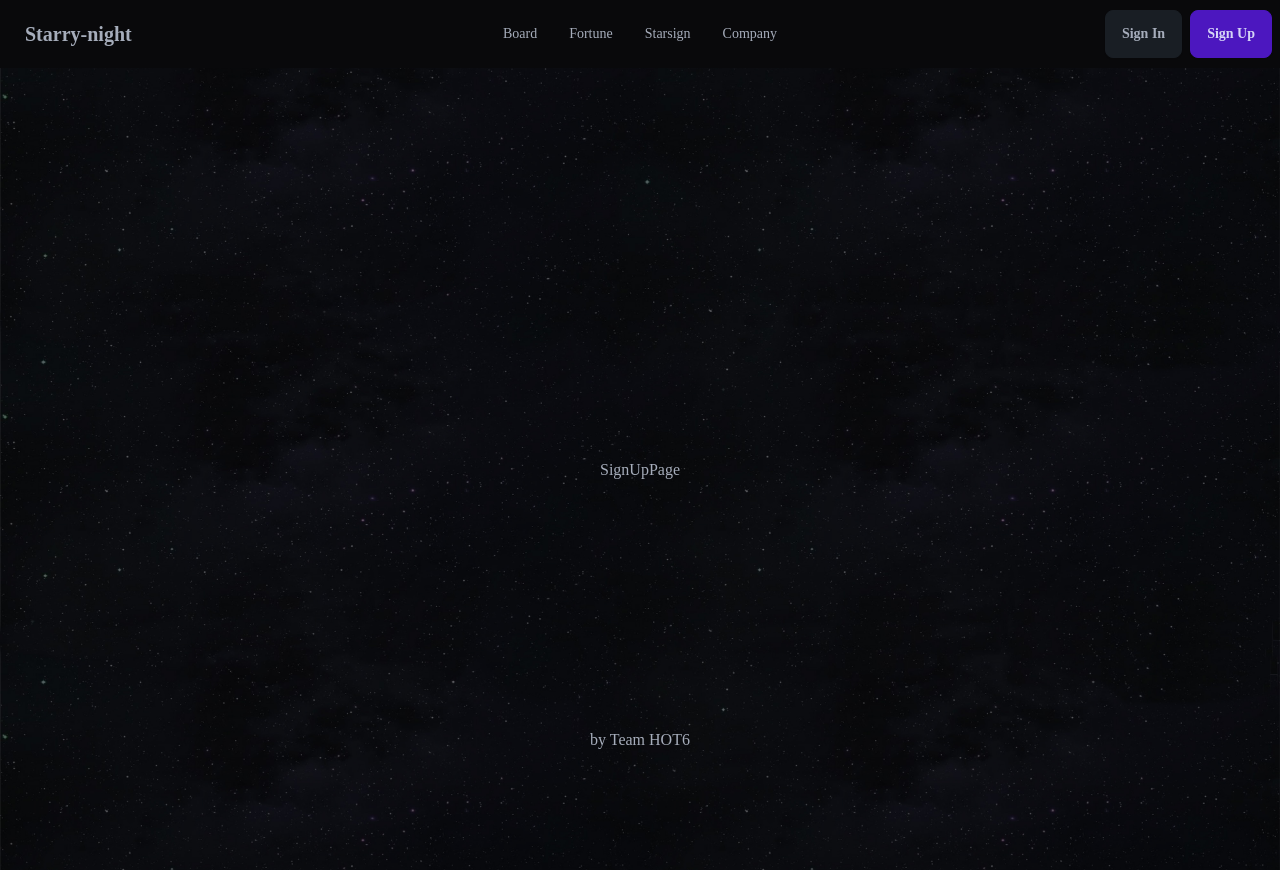
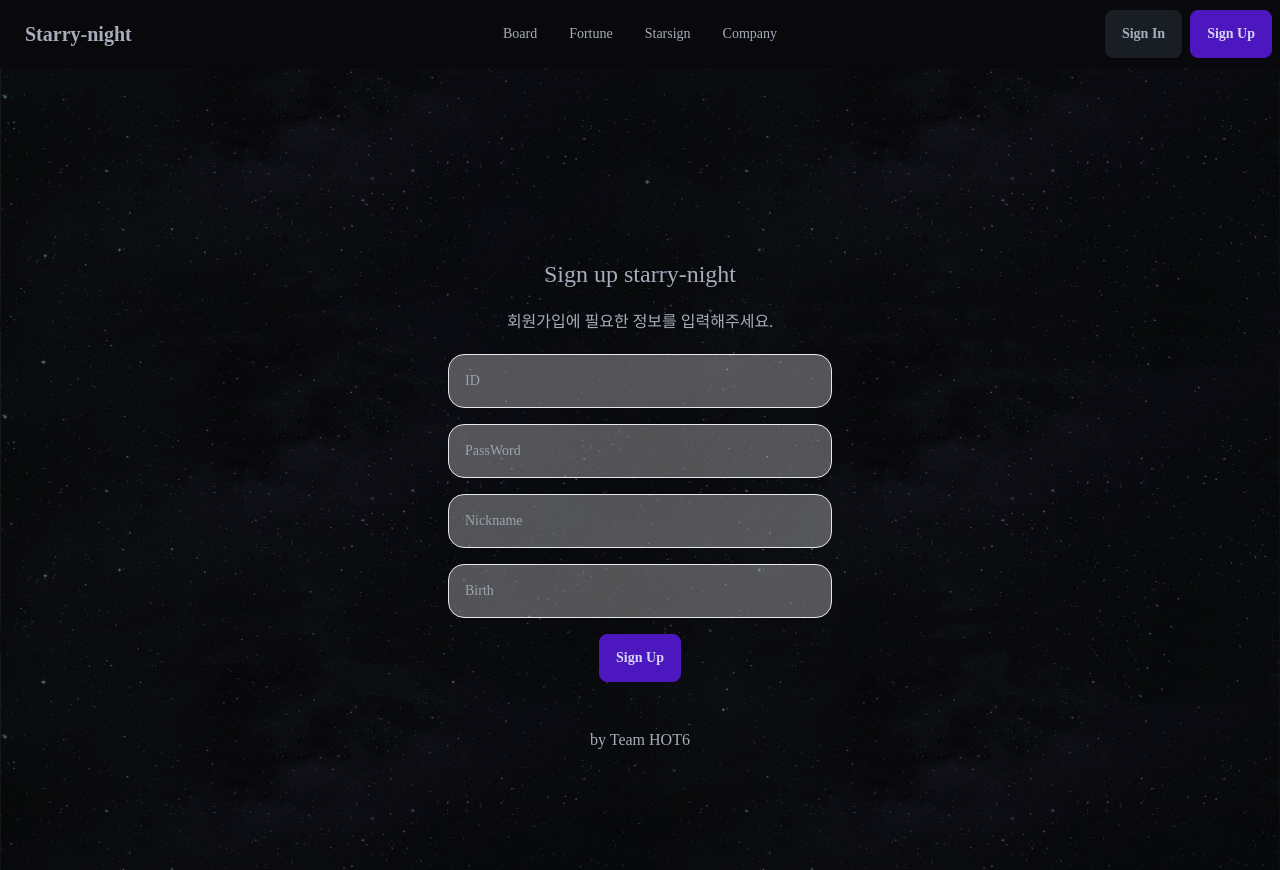
Before and after one commit to React4-HOT6/starry-night, a Next.js app: page /signup in a window 1280 px wide. Built offline with nearby package versions, Linux system fonts and the light colour scheme; no server answers.

Commit message:
Feat: 로그인 기능 추가

```diff
--- a/src/app/(auth)/signup/page.tsx
+++ b/src/app/(auth)/signup/page.tsx
@@ -1,5 +1,15 @@
+import SignUpForm from "@/components/auth/SignUpForm";
+
 const SignUpPage = () => {
-  return <div>SignUpPage</div>;
+  return (
+    <div className="flex flex-col items-center w-96">
+      <div className="flex flex-col items-center mb-5">
+        <h1 className="mb-5 text-2xl">Sign up starry-night</h1>
+        <p className="text-base">회원가입에 필요한 정보를 입력해주세요.</p>
+      </div>
+      <SignUpForm />
+    </div>
+  );
 };
 
 export default SignUpPage;
--- /dev/null
+++ b/src/components/auth/SignUpForm.tsx
@@ -0,0 +1,85 @@
+"use client";
+
+import { createClient } from "@/libs/supabase/client";
+import { useRouter } from "next/navigation";
+import { useState } from "react";
+
+const SignUpForm = () => {
+  const [signUpData, setSignUpData] = useState({
+    userId: "",
+    password: "",
+    nickname: "",
+    birth: "",
+  });
+
+  const supabase = createClient();
+
+  const router = useRouter();
+
+  const onChangeInputValue = (event: React.ChangeEvent<HTMLInputElement>) => {
+    const { name, value } = event.target;
+    setSignUpData((prev) => ({ ...prev, [name]: value }));
+  };
+
+  const onSubmitSignUp = async (event: React.FormEvent<HTMLFormElement>) => {
+    event.preventDefault();
+    try {
+      const {
+        data: { session },
+      } = await supabase.auth.signUp({
+        email: signUpData.userId,
+        password: signUpData.password,
+        options: {
+          data: {
+            nickname: signUpData.nickname,
+            birth: signUpData.birth,
+          },
+        },
+      });
+      if (session) {
+        router.push("/");
+      }
+    } catch (error) {
+      console.error("에러: ", error);
+    }
+  };
+
+  return (
+    <form
+      className="flex flex-col justify-center items-center w-full"
+      onSubmit={onSubmitSignUp}
+    >
+      <input
+        type="email"
+        name="userId"
+        className="p-4 mb-4 w-full border rounded-2xl bg-white/30 text-sm"
+        placeholder="ID"
+        onChange={onChangeInputValue}
+      />
+      <input
+        type="password"
+        name="password"
+        className="p-4 mb-4 w-full border rounded-2xl bg-white/30 text-sm"
+        placeholder="PassWord"
+        onChange={onChangeInputValue}
+      />
+      <input
+        type="text"
+        name="nickname"
+        className="p-4 mb-4 w-full border rounded-2xl bg-white/30 text-sm"
+        placeholder="Nickname"
+        onChange={onChangeInputValue}
+      />
+      <input
+        type="text"
+        name="birth"
+        className="p-4 mb-4 w-full border rounded-2xl bg-white/30 text-sm"
+        placeholder="Birth"
+        onChange={onChangeInputValue}
+      />
+      <button className="btn btn-primary">Sign Up</button>
+    </form>
+  );
+};
+
+export default SignUpForm;
```
